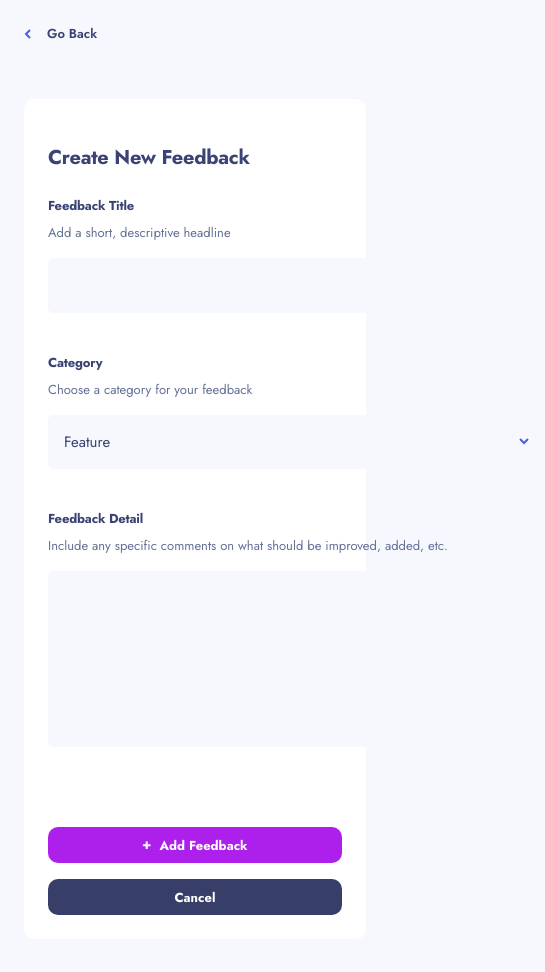
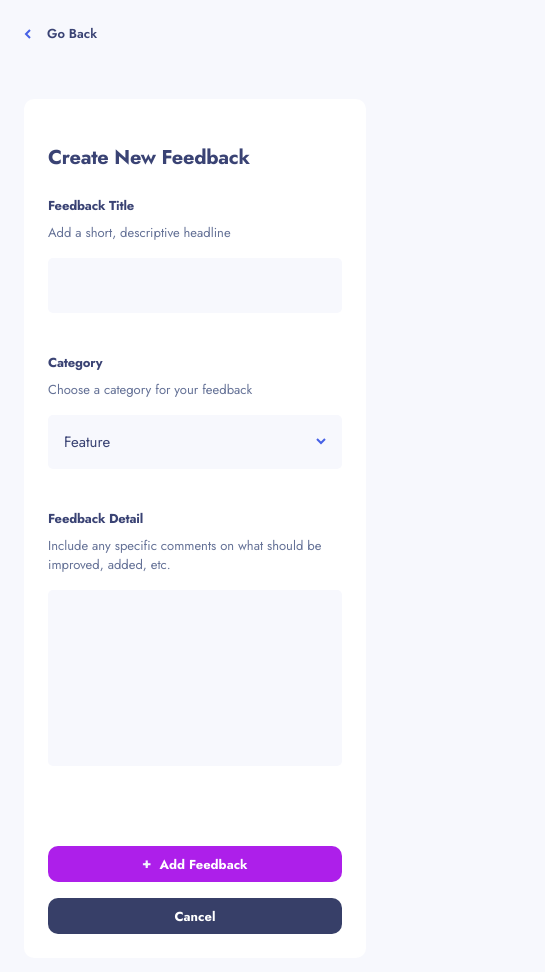
Before and after one commit to jljakin2/product-feedback-next, a Next.js app in the folder frontend/: page /create in a window 390 px wide. Shown: the top 972 px of the page, 545 px wide, since content can reach past the window. Built offline with nearby package versions, Linux system fonts and the light colour scheme.

Commit message:
final responsive success and error toasts

```diff
--- a/frontend/components/Buttons/DeleteBtn.js
+++ b/frontend/components/Buttons/DeleteBtn.js
@@ -1,3 +1,3 @@
 export default function DeleteBtn() {
-  return <button className="btn full delete">Delete</button>;
+  return <button className="btn btn--size delete">Delete</button>;
 }
--- a/frontend/components/Toast.js
+++ b/frontend/components/Toast.js
@@ -74,18 +74,10 @@ export default function Toast() {
 
   return (
     <ToastStyles showToast={showToast}>
-      {/* <div className="border" />
+      <div className="border" />
       <div>
         <h4>{header[toastContent.type]}</h4>
         <p className="body-2">{toastContent.message}</p>
-      </div>
-      <p className="close" onClick={closeToast}>
-        &times;
-      </p> */}
-      <div className="border" />
-      <div>
-        <h4>Hooray!</h4>
-        <p className="body-2">Your request has been successfully created.</p>
       </div>
       <p className="close" onClick={closeToast}>
         &times;
--- a/frontend/components/styles/FormStyles.js
+++ b/frontend/components/styles/FormStyles.js
@@ -26,8 +26,6 @@ const FormStyles = styled.form`
 
   fieldset {
     border: none;
-    margin: 0;
-    padding: 0;
   }
 
   .form-control {
@@ -61,10 +59,11 @@ const FormStyles = styled.form`
   .input {
     background: var(--lightgrey);
     border: none;
-    border-radius: 5px;
+    border-radius: 0.3125rem;
     cursor: pointer;
     color: var(--text);
 
+    width: 100%;
     padding: 1rem;
   }
 
@@ -116,6 +115,8 @@ const FormStyles = styled.form`
 const CustomDropdownStyles = styled.div`
   position: relative;
 
+  width: 100%;
+
   .dropdown {
     &-btn {
       display: flex;
```
